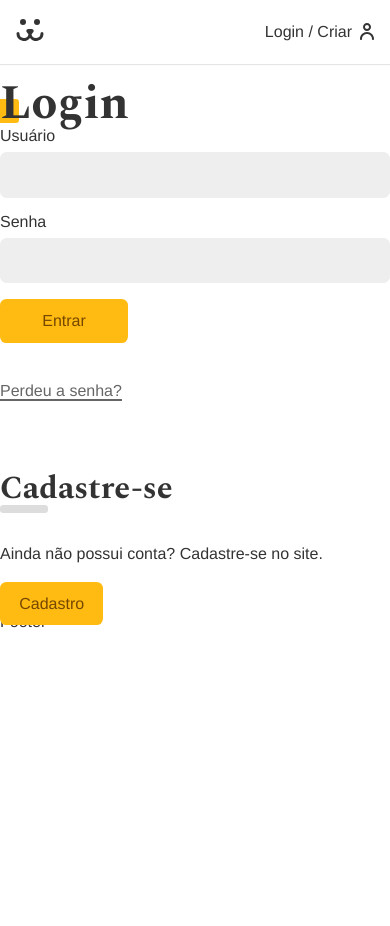
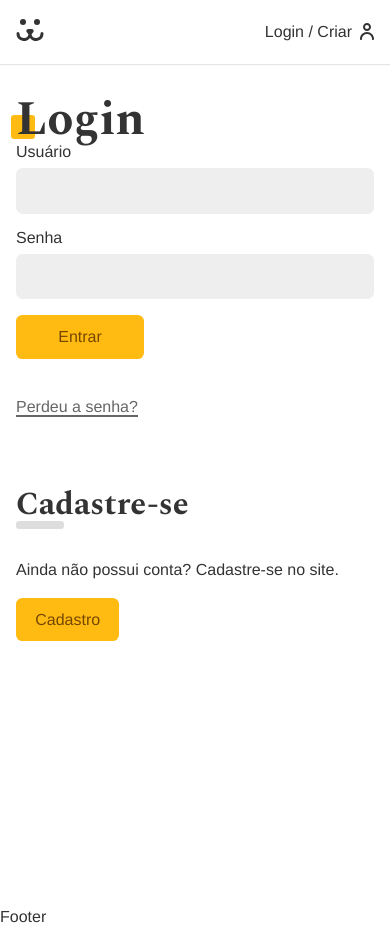
Before and after one commit to leandrorodrigues00/dogs, a React (Create React App) app: page /login in a window 390 px wide. Before the commit the page ends 844 px from the top, so only its background shows below. Built offline with nearby package versions, Linux system fonts and the light colour scheme.

Commit message:
login criado

```diff
--- a/src/Components/Login/Login.js
+++ b/src/Components/Login/Login.js
@@ -5,13 +5,15 @@ import LoginCreate from "./LoginCreate";
 import LoginPasswordLost from "./LoginPasswordLost";
 import LoginPasswordReset from "./LoginPasswordReset";
 import { UserContext } from "../../UserContext";
+import styles from "./Login.module.css";
 
 const Login = () => {
   const { login } = React.useContext(UserContext);
 
   if (login === true) return <Navigate to="/conta" />;
   return (
-    <div>
+    <section className={styles.login}>
+      <div className={styles.forms}>
         <Routes>
           <Route path="/" element={<LoginForm />} />
           <Route path="criar" element={<LoginCreate />} />
@@ -19,6 +21,7 @@ const Login = () => {
           <Route path="reset" element={<LoginPasswordReset />} />
         </Routes>
       </div>
+    </section>
   );
 };
 
--- /dev/null
+++ b/src/Components/Login/Login.module.css
@@ -0,0 +1,30 @@
+.login {
+  display: grid;
+  grid-template-columns: 1fr 1fr;
+  min-height: 100vh;
+  gap: 2rem;
+}
+
+.login::before {
+  display: block;
+  content: "";
+  background: url("../../Assets/login.jpg") no-repeat center center;
+  background-size: cover;
+}
+
+.forms {
+  max-width: 30rem;
+  padding: 1rem;
+}
+
+@media (max-width: 40rem) {
+  .login {
+    grid-template-columns: 1fr;
+  }
+  .login::before {
+    display: none;
+  }
+  .forms {
+    max-width: 100%;
+  }
+}
```
Lines whose indentation alone changed are shown as unchanged.
